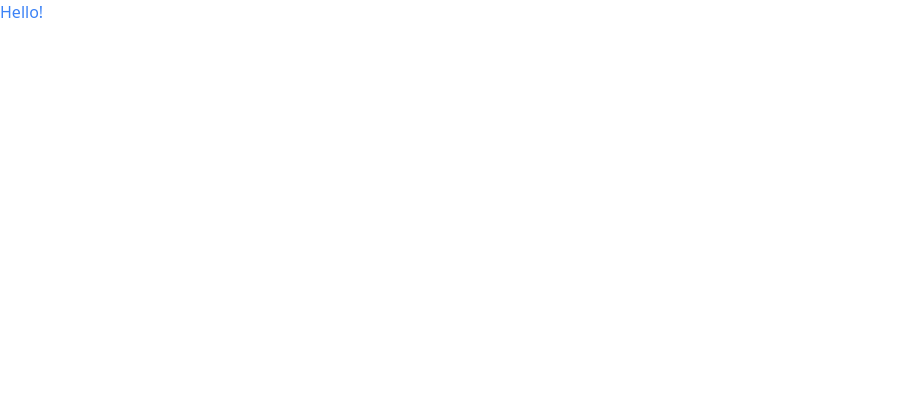
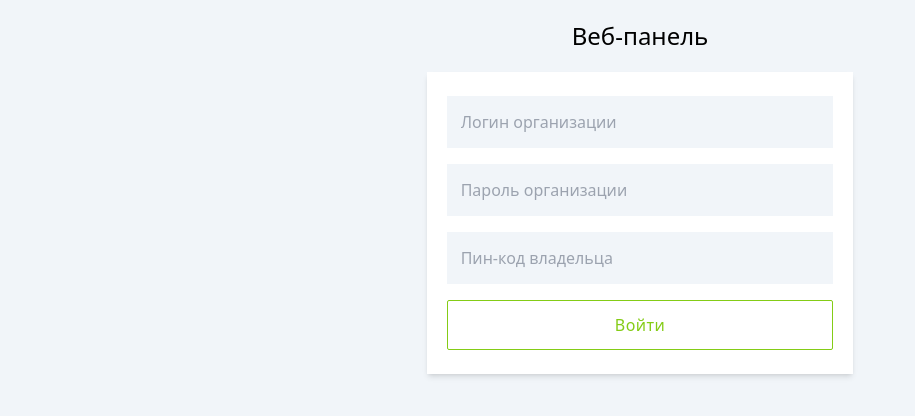
Before and after one commit to iivkis/pos.7-era.webpanel, a Vue app: page /auth in a window 1280 px wide. Shown: the top 416 px of the page, without its empty margins (0-915 px from the left). Built offline with nearby package versions, Linux system fonts and the light colour scheme.

Commit message:
add employee auth

```diff
--- a/package.json
+++ b/package.json
@@ -10,11 +10,13 @@
   },
   "dependencies": {
     "vue": "^3.2.37",
-    "vue-router": "^4.1.3"
+    "vue-router": "^4.1.3",
+    "vuex": "^4.0.2"
   },
   "devDependencies": {
     "@vitejs/plugin-vue": "^3.0.2",
     "autoprefixer": "^10.4.8",
+    "axios": "^0.27.2",
     "postcss": "^8.4.16",
     "tailwindcss": "^3.1.8",
     "typescript": "^4.6.4",
--- a/src/App.vue
+++ b/src/App.vue
@@ -1,3 +1,29 @@
 <template>
-  <RouterView></RouterView>
+	<RouterView></RouterView>
 </template>
+
+<style lang="postcss">
+body {
+	@apply bg-slate-100;
+}
+
+.container {
+	@apply mx-auto;
+}
+
+.btn {
+	@apply transition-all;
+	@apply px-6 py-3 rounded-sm;
+	@apply text-white tracking-wide;
+}
+
+.btn--primary {
+	@apply bg-lime-500;
+}
+
+.btn--primary--outline {
+	@apply text-lime-500 hover:text-white;
+	@apply border border-lime-500;
+	@apply hover:bg-lime-500;
+}
+</style>
--- a/src/components/HelloWorld.vue
+++ /dev/null
@@ -1,38 +0,0 @@
-<script setup lang="ts">
-import { ref } from 'vue'
-
-defineProps<{ msg: string }>()
-
-const count = ref(0)
-</script>
-
-<template>
-  <h1>{{ msg }}</h1>
-
-  <div class="card">
-    <button type="button" @click="count++">count is {{ count }}</button>
-    <p>
-      Edit
-      <code>components/HelloWorld.vue</code> to test HMR
-    </p>
-  </div>
-
-  <p>
-    Check out
-    <a href="https://vuejs.org/guide/quick-start.html#local" target="_blank"
-      >create-vue</a
-    >, the official Vue + Vite starter
-  </p>
-  <p>
-    Install
-    <a href="https://github.com/johnsoncodehk/volar" target="_blank">Volar</a>
-    in your IDE for a better DX
-  </p>
-  <p class="read-the-docs">Click on the Vite and Vue logos to learn more</p>
-</template>
-
-<style scoped>
-.read-the-docs {
-  color: #888;
-}
-</style>
--- a/src/main.ts
+++ b/src/main.ts
@@ -1,7 +1,8 @@
 import { createApp } from "vue";
+import { store, key } from "./store";
 import router from "./router";
 
 import "./style.css";
 import App from "./App.vue";
 
-createApp(App).use(router).mount("#app");
+createApp(App).use(store, key).use(router).mount("#app");
--- /dev/null
+++ b/src/service/api/api.types.ts
@@ -0,0 +1,11 @@
+export interface ServerReponse {
+	status: boolean;
+	data: any;
+}
+
+export interface ServerError {
+	code: number;
+	error: string;
+}
+
+export {};
--- /dev/null
+++ b/src/service/api/authorization.ts
@@ -0,0 +1,49 @@
+import { Do, OrganizationHeaders, Request } from ".";
+
+interface SignInOrganizationResponse {
+	token: string;
+}
+
+function SignInOrganization(
+	email: string,
+	password: string
+): Promise<SignInOrganizationResponse> {
+	const data = JSON.stringify({
+		email: email,
+		password,
+	});
+
+	const req = Request({
+		method: "POST",
+		url: "/auth/signIn.Org",
+		data,
+	});
+
+	return Do(req).then(({ data }) => data as SignInOrganizationResponse);
+}
+
+interface SignInEmployeeResponse {
+	token: string;
+	affiliate: boolean;
+}
+
+function SignInEmployee(
+	id: number,
+	password: string
+): Promise<SignInEmployeeResponse> {
+	const data = JSON.stringify({
+		id,
+		password,
+	});
+
+	const req = Request({
+		method: "POST",
+		url: "/auth/signIn.Employee",
+		data,
+		headers: OrganizationHeaders(),
+	});
+
+	return Do(req).then(({ data }) => data as SignInEmployeeResponse);
+}
+
+export { SignInOrganization, SignInEmployee };
--- /dev/null
+++ b/src/service/api/employees.ts
@@ -0,0 +1,24 @@
+import { store } from "../../store";
+import { Do, OrganizationHeaders, Request } from ".";
+
+interface GetEmployees {
+	id: number;
+	role_id: number;
+	outlet_id: number;
+
+	name: string;
+	online: boolean;
+	role: string;
+}
+
+function GetEmployees(): Promise<GetEmployees[]> {
+	const req = Request({
+		method: "GET",
+		url: "/employees",
+		headers: OrganizationHeaders(),
+	});
+
+	return Do(req).then(({ data }) => data as GetEmployees[]);
+}
+
+export { GetEmployees };
--- /dev/null
+++ b/src/service/api/errors.ts
@@ -0,0 +1,3 @@
+export enum Errors {
+	ERROR_INVALID_PASSWORD = 204,
+}
--- /dev/null
+++ b/src/service/api/index.ts
@@ -0,0 +1,40 @@
+import axios, {
+	AxiosError,
+	AxiosPromise,
+	AxiosRequestConfig,
+	AxiosRequestHeaders,
+} from "axios";
+import { store } from "../../store";
+import { ServerError, ServerReponse } from "./api.types";
+
+const baseHost = localStorage.getItem("base_host");
+
+//alias for axios
+const Request = axios;
+Request.defaults.baseURL = (baseHost ? baseHost : "") + "/api/v1";
+
+const Do = (request: AxiosPromise<any>): Promise<ServerReponse> => {
+	return new Promise((resolse, reject) => {
+		request
+			.then(({ data }) => {
+				resolse(data as ServerReponse);
+			})
+			.catch((err: AxiosError) => {
+				if (err.response?.data) {
+					reject(
+						(err.response.data as ServerReponse).data as ServerError
+					);
+				} else {
+					console.error(err);
+				}
+			});
+	});
+};
+
+const OrganizationHeaders = (): AxiosRequestHeaders => {
+	return {
+		Authorization: store.state.OrganizationAPIKey,
+	};
+};
+
+export { Request, Do, OrganizationHeaders };
--- /dev/null
+++ b/src/store/index.ts
@@ -0,0 +1,30 @@
+import { InjectionKey } from "vue";
+import { createStore, Store } from "vuex";
+
+export enum MutationTypes {
+	SET_ORGANIZATION_API_KEY = "SET_ORGANIZATION_API_KEY",
+	SET_EMPLOYEE_API_KEY = "SET_EMPLOYEE_API_KEY",
+}
+
+export interface State {
+	OrganizationAPIKey: string;
+	EmployeeAPIKey: string;
+}
+
+export const key: InjectionKey<Store<State>> = Symbol();
+
+export const store = createStore<State>({
+	state: {
+		OrganizationAPIKey: "",
+		EmployeeAPIKey: "",
+	},
+
+	mutations: {
+		[MutationTypes.SET_ORGANIZATION_API_KEY](state, key: string) {
+			state.OrganizationAPIKey = key;
+		},
+		[MutationTypes.SET_EMPLOYEE_API_KEY](state, key: string) {
+			state.EmployeeAPIKey = key;
+		},
+	},
+});
--- /dev/null
+++ b/src/store/vuex.d.ts
@@ -0,0 +1,13 @@
+import { Store } from 'vuex'
+
+declare module '@vue/runtime-core' {
+  // declare your own store states
+  interface State {
+    count: number
+  }
+
+  // provide typings for `this.$store`
+  interface ComponentCustomProperties {
+    $store: Store<State>
+  }
+}
--- a/src/view/Authorization.vue
+++ b/src/view/Authorization.vue
@@ -1,14 +1,147 @@
+<script setup lang="ts">
+import { ref } from "vue";
+import { useStore } from "vuex";
+import { key, MutationTypes } from "../store/";
+
+import {
+	SignInOrganization,
+	SignInEmployee,
+} from "../service/api/authorization";
+
+import { GetEmployees } from "../service/api/employees";
+import { Errors } from "../service/api/errors";
+
+const store = useStore(key);
+
+var login = ref("");
+var password = ref("");
+var pin = ref("");
+
+async function authorization() {
+	try {
+		const { token } = await SignInOrganization(login.value, password.value);
+		store.commit(MutationTypes.SET_ORGANIZATION_API_KEY, token);
+		console.info("organization:", store.state.OrganizationAPIKey);
+	} catch (err: ServerError) {
+		switch (err.code) {
+			case Errors.ERROR_INVALID_PASSWORD:
+				alert("неверный пароль организации");
+		}
+		return;
+	}
+
+	var ownerID: number = 0;
+	try {
+		const { id } = (await GetEmployees())[0];
+		ownerID = id;
+	} catch (err: ServerError) {
+		console.error(err);
+		return;
+	}
+
+	try {
+		const { token } = await SignInEmployee(ownerID, pin.value);
+		store.commit(MutationTypes.SET_EMPLOYEE_API_KEY, token);
+		console.info("employee:", store.state.EmployeeAPIKey);
+	} catch (err: ServerError) {
+		alert("Упс, неверный пинкод владельца");
+		console.error(err);
+		return;
+	}
+
+	console.info("success login");
+}
+</script>
+
 <template>
-	<p class="text-blue-500">Hello!</p>
+	<div class="container">
+		<div class="welcome">
+			<h1 class="welcome__title">Веб-панель</h1>
+		</div>
+		<form class="form">
+			<div class="form-row">
+				<div class="form-row-field">
+					<input
+						name="email"
+						type="text"
+						class="form-row-field__input"
+						placeholder="Логин организации"
+						v-model="login"
+					/>
+				</div>
+			</div>
+
+			<div class="form-row">
+				<div class="form-row-field">
+					<input
+						name="password"
+						type="password"
+						class="form-row-field__input"
+						placeholder="Пароль организации"
+						v-model="password"
+					/>
+				</div>
+			</div>
+
+			<div class="form-row">
+				<div class="form-row-field">
+					<input
+						name="pin"
+						type="text"
+						class="form-row-field__input"
+						placeholder="Пин-код владельца"
+						autocomplete="off"
+						v-model="pin"
+					/>
+				</div>
+			</div>
+
+			<div class="form-row">
+				<button
+					class="btn btn--primary--outline w-full"
+					@click.prevent="authorization"
+				>
+					Войти
+				</button>
+			</div>
+		</form>
+	</div>
 </template>
+
+<style lang="postcss">
+.welcome {
+	@apply text-center my-5;
+}
+
+.welcome__title {
+	@apply text-2xl font-medium;
+}
+
+.form {
+	@apply px-5 py-4;
+	@apply mx-auto shadow-md;
+	@apply w-full sm:w-3/4 lg:w-1/3;
+	@apply bg-white flex flex-col;
+}
+
+.form-row {
+	@apply my-2 flex justify-center;
+}
+
+.form-row-field {
+	@apply w-full;
+}
+
+.form-row-field__input {
+	@apply p-3.5 w-full bg-slate-100;
+}
+</style>
 
 <script lang="ts">
 import { defineComponent } from "vue";
+import { ServerError } from "../service/api/api.types";
 
 export default defineComponent({
 	name: "Authorization",
-	setup() {
-		console.log("work!");
-	},
 });
 </script>
```
Also changed, not shown: 1 other file (tests, documents, lock files or other folders).
